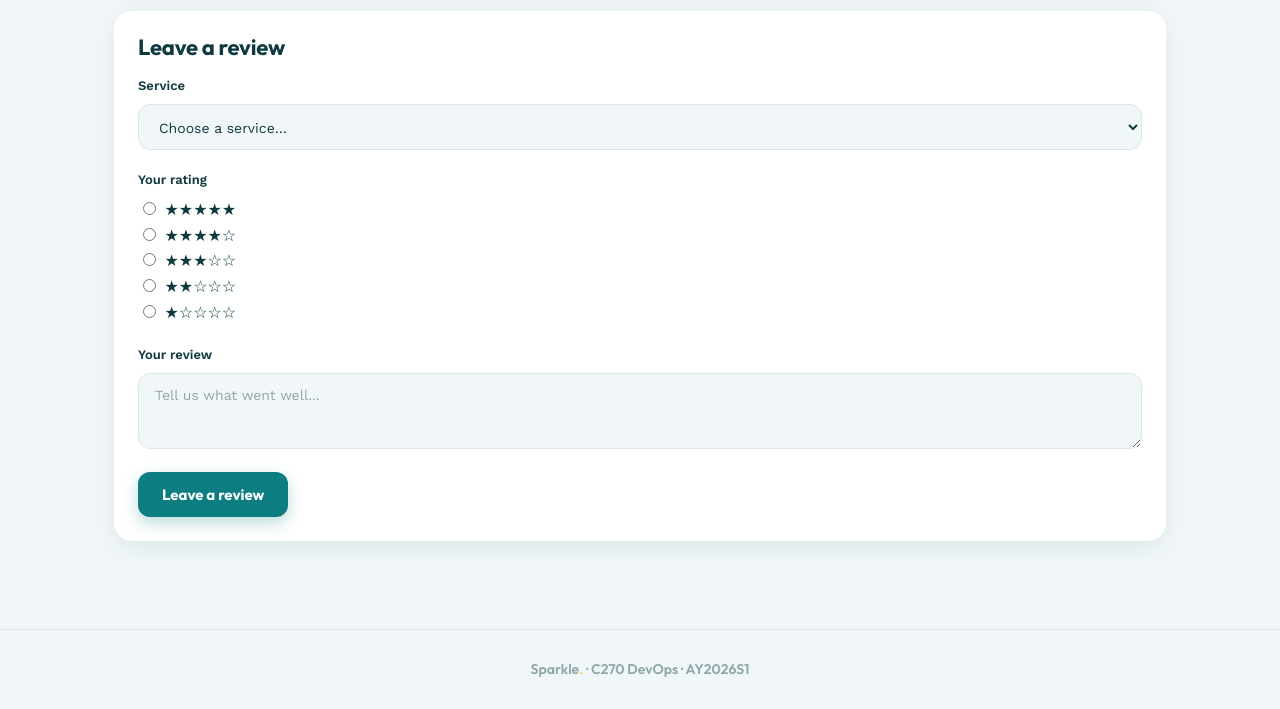
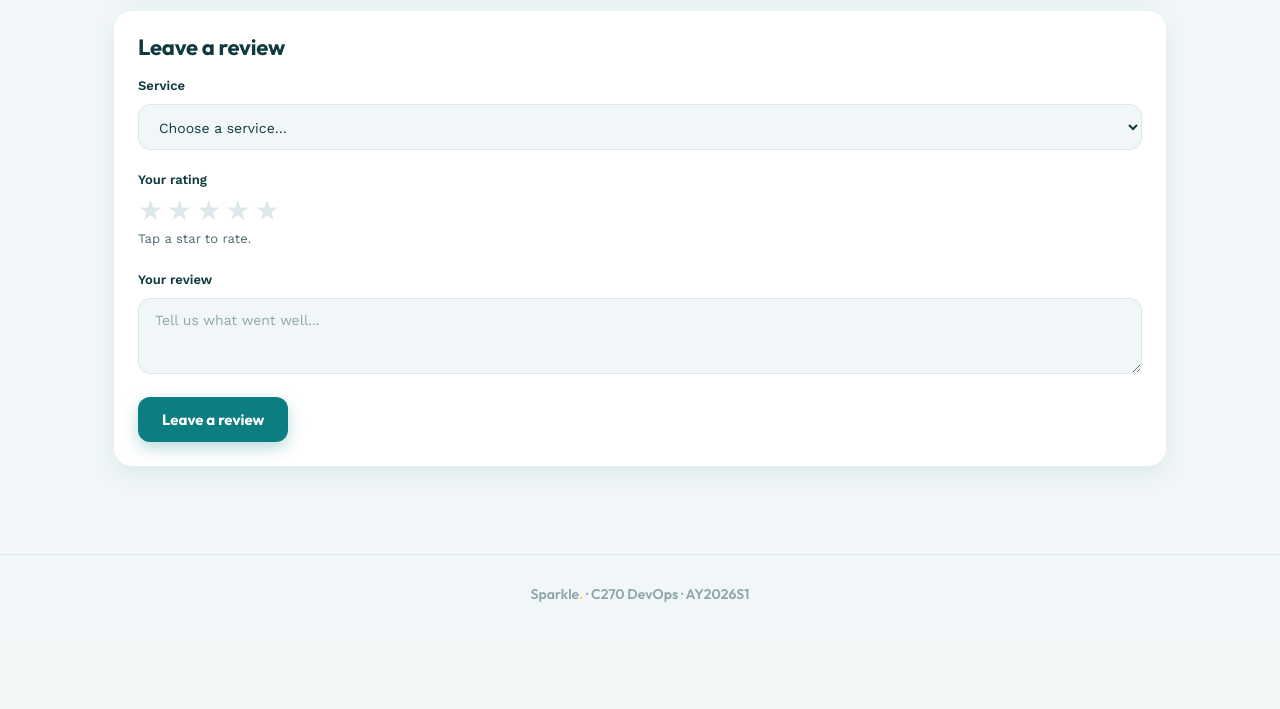
Before and after one commit to Hao-Jun-rp/C270-Team2, a Flask app: page /reviews/ in a window 1280 px wide. Shown: the part 367-1076 px from the top of the page. After the commit the page ends 969 px from the top, so only its background shows below. Run offline with Flask 3, Linux system fonts and the light colour scheme; the visitor is signed in with stand-in values (Sample User, id 1); data that the repository does not hold is empty.

Commit message:
stars change

```diff
--- a/app/reviews/templates/reviews/index.html
+++ b/app/reviews/templates/reviews/index.html
@@ -68,13 +68,18 @@
       </select>
 
       <label style="font-weight:600;font-size:.8125rem">Your rating</label><br>
-      <div style="margin:6px 0 16px">
-        <label><input type="radio" name="rating" value="5" required> ★★★★★</label><br>
-        <label><input type="radio" name="rating" value="4"> ★★★★☆</label><br>
-        <label><input type="radio" name="rating" value="3"> ★★★☆☆</label><br>
-        <label><input type="radio" name="rating" value="2"> ★★☆☆☆</label><br>
-        <label><input type="radio" name="rating" value="1"> ★☆☆☆☆</label>
+      <!-- Clickable star rating. The chosen value is stored in the hidden
+           input below (name="rating"), so the server code is unchanged. -->
+      <div id="starRating" role="radiogroup" aria-label="Your rating"
+           style="margin:6px 0 4px;display:inline-flex;gap:4px;font-size:1.75rem;line-height:1;cursor:pointer;user-select:none">
+        {% for i in range(1, 6) %}
+        <span class="star" role="radio" tabindex="0" data-value="{{ i }}"
+              aria-label="{{ i }} star{{ 's' if i > 1 else '' }}" aria-checked="false"
+              style="color:var(--color-mist);transition:color .1s ease">★</span>
+        {% endfor %}
       </div>
+      <div id="ratingHint" class="text-muted" style="font-size:.8125rem;margin:0 0 16px">Tap a star to rate.</div>
+      <input type="hidden" name="rating" id="ratingValue" value="">
 
       <label style="font-weight:600;font-size:.8125rem">Your review</label><br>
       <textarea class="input" name="review" placeholder="Tell us what went well..." required style="width:100%;margin:6px 0 16px;resize:vertical" rows="3"></textarea><br>
@@ -96,5 +101,65 @@
       if (ta) setTimeout(function(){ ta.focus(); }, 400);
     }
   }
+
+  // ---- Clickable star rating ----
+  (function () {
+    var group = document.getElementById("starRating");
+    if (!group) return;  // logged-out view has no form
+    var stars = Array.prototype.slice.call(group.querySelectorAll(".star"));
+    var hidden = document.getElementById("ratingValue");
+    var hint = document.getElementById("ratingHint");
+    var GOLD = "var(--color-sunbeam)";
+    var EMPTY = "var(--color-mist)";
+    var LABELS = ["", "Poor", "Fair", "Good", "Very good", "Excellent"];
+    var current = 0;
+
+    // Fill stars up to n (1-5); pass 0 to clear.
+    function paint(n) {
+      stars.forEach(function (s, i) {
+        s.style.color = i < n ? GOLD : EMPTY;
+      });
+    }
+    function select(n) {
+      current = n;
+      hidden.value = n ? String(n) : "";
+      paint(n);
+      stars.forEach(function (s, i) {
+        s.setAttribute("aria-checked", (i + 1) === n ? "true" : "false");
+      });
+      hint.textContent = n ? (n + " / 5 — " + LABELS[n]) : "Tap a star to rate.";
+    }
+
+    stars.forEach(function (star, i) {
+      var value = i + 1;
+      star.addEventListener("click", function () { select(value); });
+      star.addEventListener("mouseenter", function () { paint(value); });
+      // Keyboard: Enter/Space picks; arrows move; Home/End jump.
+      star.addEventListener("keydown", function (e) {
+        if (e.key === "Enter" || e.key === " ") { e.preventDefault(); select(value); }
+        else if (e.key === "ArrowRight" || e.key === "ArrowUp") {
+          e.preventDefault(); var n = Math.min(5, (current || 0) + 1); select(n); stars[n - 1].focus();
+        } else if (e.key === "ArrowLeft" || e.key === "ArrowDown") {
+          e.preventDefault(); var n = Math.max(1, (current || 1) - 1); select(n); stars[n - 1].focus();
+        } else if (e.key === "Home") { e.preventDefault(); select(1); stars[0].focus(); }
+        else if (e.key === "End") { e.preventDefault(); select(5); stars[4].focus(); }
+      });
+    });
+    // On mouse-out, snap back to the actual selection.
+    group.addEventListener("mouseleave", function () { paint(current); });
+
+    // Don't let the form submit with no rating chosen.
+    var form = group.closest("form");
+    if (form) {
+      form.addEventListener("submit", function (e) {
+        if (!hidden.value) {
+          e.preventDefault();
+          hint.textContent = "Please tap a star to rate before submitting.";
+          hint.style.color = "var(--color-primary)";
+          group.querySelector(".star").focus();
+        }
+      });
+    }
+  })();
 </script>
 {% endblock %}
```
